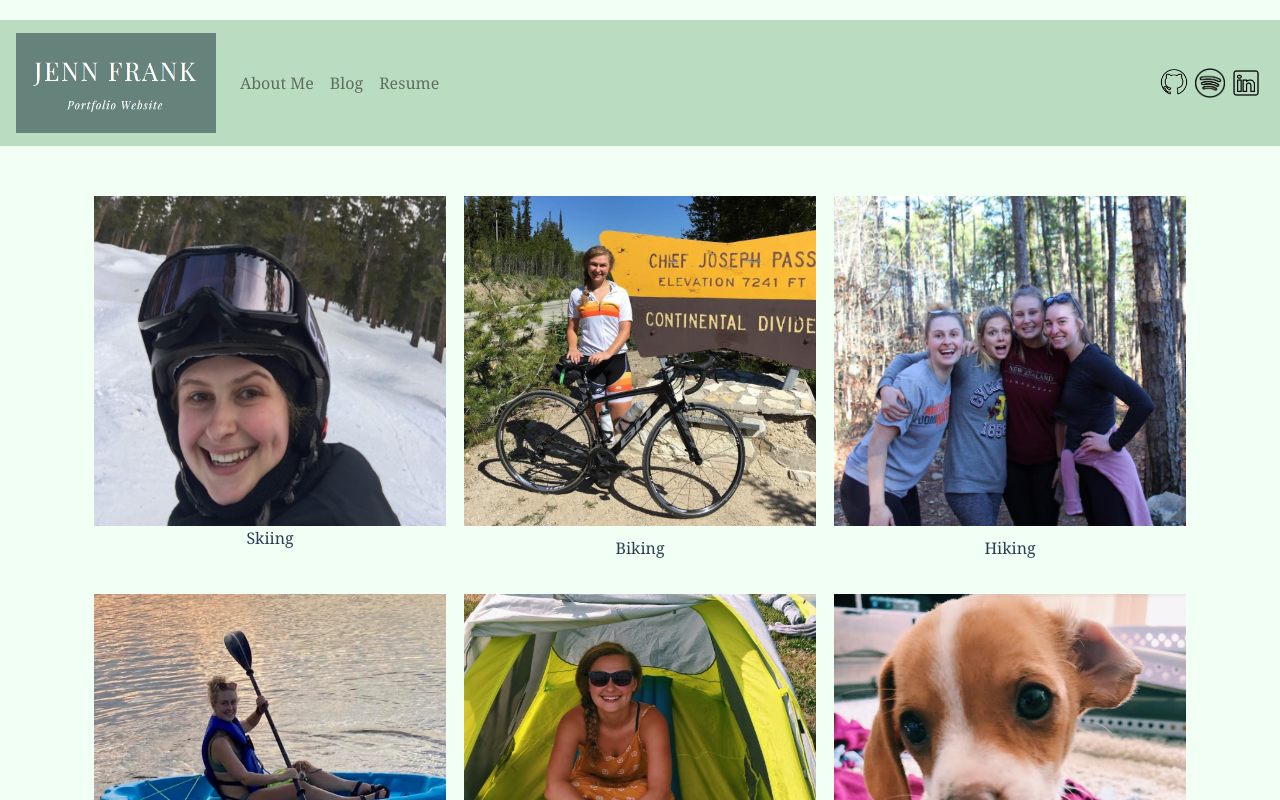
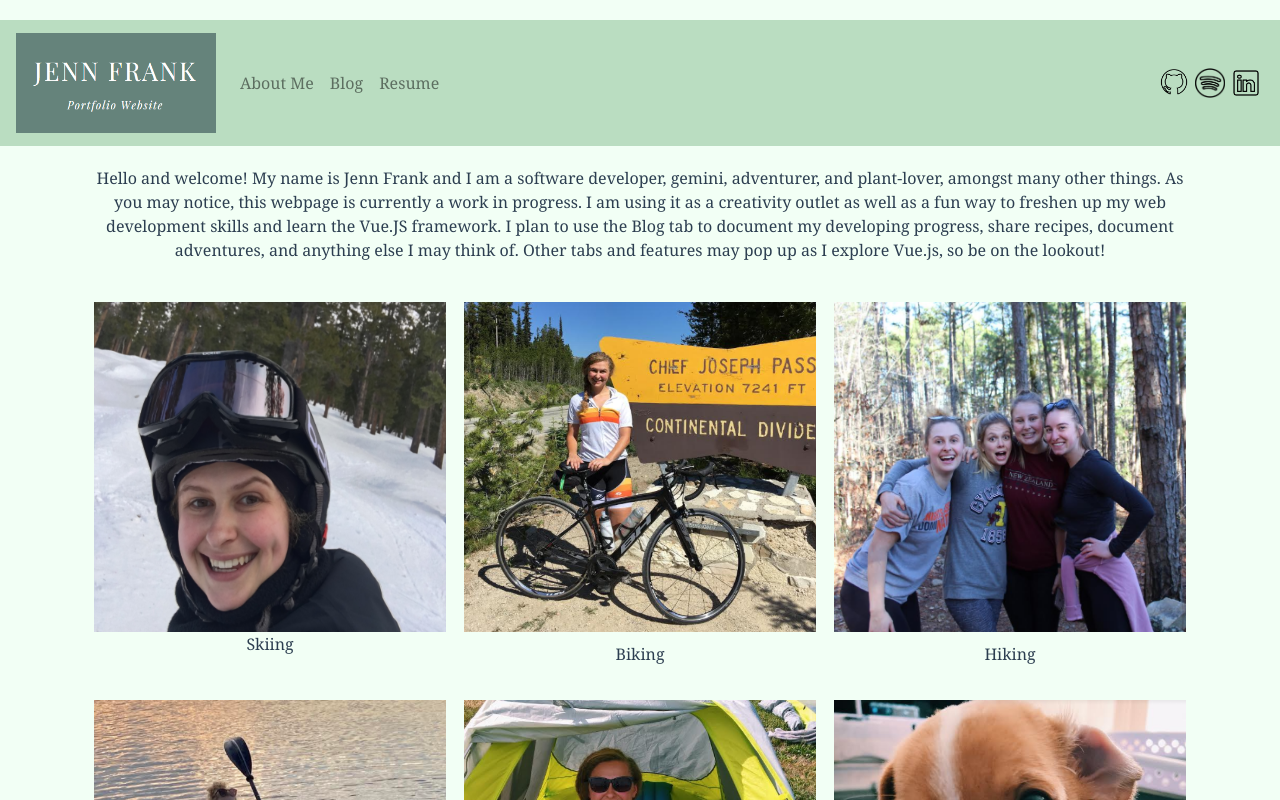
Before and after one commit to jfrank33/PortfolioWebsite, a Vue app: page /#/ in a window 1280 px wide. Shown: the top 800 px of the page. Built offline with nearby package versions, Linux system fonts and the light colour scheme.

Commit message:
This branch didn't have the new changes that screwed up the text on the About Me. Fixed the resume and added the intro text.

```diff
--- a/src/components/AboutMe.vue
+++ b/src/components/AboutMe.vue
@@ -1,5 +1,9 @@
 <template>
   <div class="hobby_imgs">
+    <p id="IntroText">Hello and welcome! My name is Jenn Frank and I am a software developer, gemini, adventurer, and plant-lover, amongst many other things.
+    As you may notice, this webpage is currently a work in progress. I am using it as a creativity outlet as well as a fun way to freshen
+    up my web development skills and learn the Vue.JS framework. I plan to use the Blog tab to document my developing progress, share recipes,
+    document adventures, and anything else I may think of. Other tabs and features may pop up as I explore Vue.js, so be on the lookout!</p>
     <b-container fluid >
       <b-row>
         <b-col>
@@ -58,4 +62,9 @@ export default {
   position: relative;
 }
 
+#idText {
+  text-align: center;
+  padding-top: 30px;
+}
+
 </style>
```
Also changed, not shown: src/assets/img/ResumeImg2.png (added).
